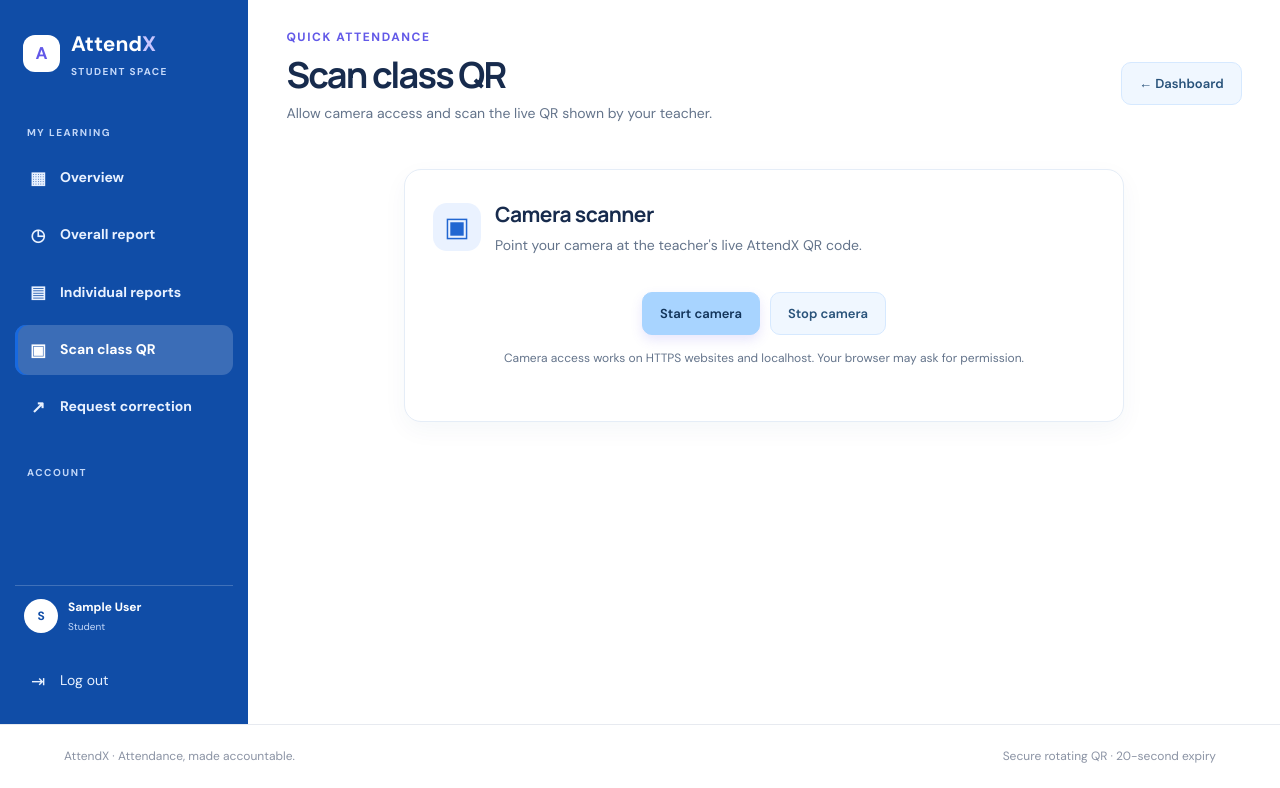
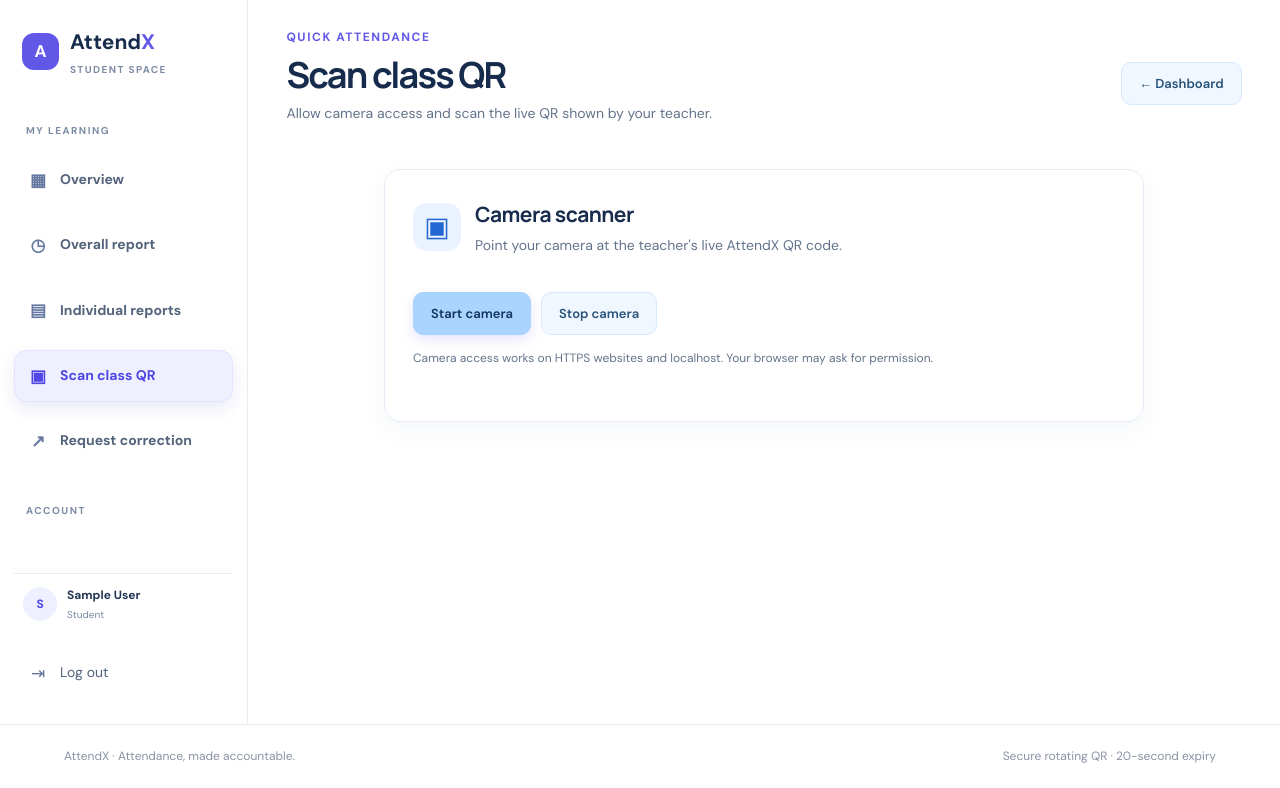
Before and after one commit to shiv9969/attendance-management, a Flask app: page /student/scan in a window 1280 px wide. Shown: the part 76-864 px from the top of the page. Run offline with Flask 3, Linux system fonts and the light colour scheme; the visitor is signed in with stand-in values (Sample User, id 1); parts of the project's set-up code (start-up, migrations or seed data) failed here and were passed over; some libraries are stand-ins or nearby versions.

Commit message:
Add files via upload

```diff
--- a/static/css/style.css
+++ b/static/css/style.css
@@ -130,3 +130,61 @@ input,select,textarea{background:#fff;border-color:#dbe6f2;color:#172b4d}
 .report-tab:focus-visible{outline:3px solid #9fc4ff;outline-offset:2px}
 .attendance-report-panel[hidden]{display:none!important}
 @media(max-width:480px){.attendance-report-tabs{width:100%;display:grid;grid-template-columns:1fr}.report-tab{width:100%;text-align:center}}
+
+
+/* Student-only light sidebar with compact floating active item */
+.student-sidebar {
+  background: #fff !important;
+  color: #233653 !important;
+  border-right: 1px solid #e8edf5;
+  padding: 22px 14px !important;
+}
+.student-sidebar .sidebar-brand { color: #172b4d !important; }
+.student-sidebar .sidebar-brand small,
+.student-sidebar .sidebar-caption { color: #7d8ca5 !important; }
+.student-sidebar .sidebar-link {
+  display: flex;
+  align-items: center;
+  width: 100%;
+  box-sizing: border-box;
+  color: #53637b !important;
+  background: transparent !important;
+  border: 1px solid transparent;
+  border-radius: 13px !important;
+  margin: 3px 0;
+  padding: 12px 13px !important;
+  transition: background .2s ease, box-shadow .2s ease;
+}
+.student-sidebar .sidebar-link span { color: #6577a0; }
+.student-sidebar .sidebar-link:hover {
+  background: #f5f6ff !important;
+  color: #4f46e5 !important;
+}
+.student-sidebar .sidebar-link.active {
+  background: #eef0ff !important;
+  color: #4f46e5 !important;
+  border-color: #e0e4ff;
+  box-shadow: 0 6px 16px rgba(70,77,180,.12);
+}
+.student-sidebar .sidebar-link.active span { color: #4f46e5 !important; }
+.student-sidebar-note { border-top: 1px solid #e8edf5 !important; color: #243654 !important; }
+.student-sidebar-note small { color: #7888a1 !important; }
+.student-sidebar .sidebar-avatar { background: #eef0ff !important; color: #4f46e5 !important; }
+.student-sidebar .sidebar-logout-button { color: #53637b !important; }
+.student-sidebar .sidebar-logout-button:hover {
+  background: #f5f6ff !important;
+  color: #4f46e5 !important;
+}
+.student-sidebar .sidebar-brand .brand-mark { background: #6258e8 !important; color: #fff !important; }
+.student-sidebar .brand-x { color: #6258e8 !important; }
+.student-scanner-panel { width: 100%; max-width: 760px; margin: 0 auto; }
+.scanner-actions { justify-content: flex-start; }
+.scanner-message { overflow-wrap: anywhere; text-align: left; }
+@media (max-width: 820px) {
+  .student-sidebar { border-right: 0; border-bottom: 1px solid #e8edf5; }
+  .student-sidebar > a.sidebar-link {
+    display: inline-flex !important;
+    width: auto !important;
+    flex: 0 0 auto;
+  }
+}
```
